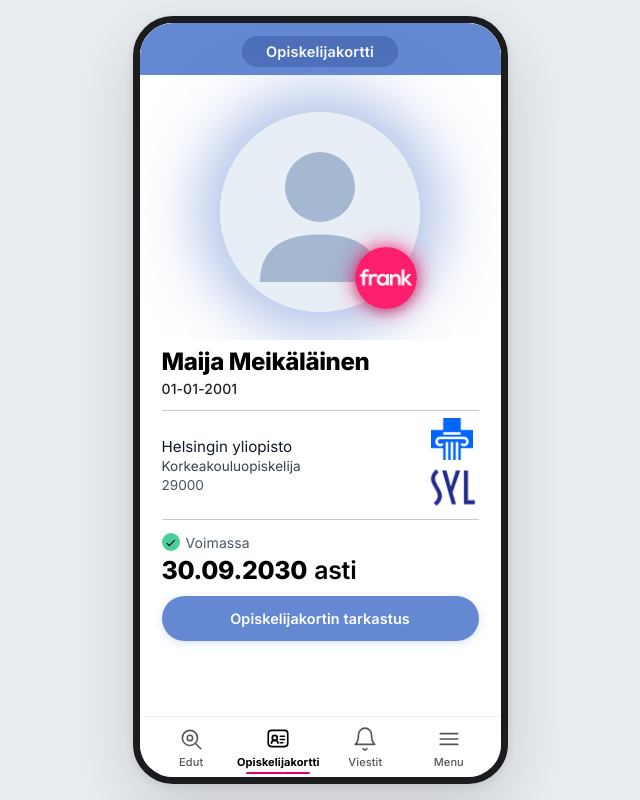
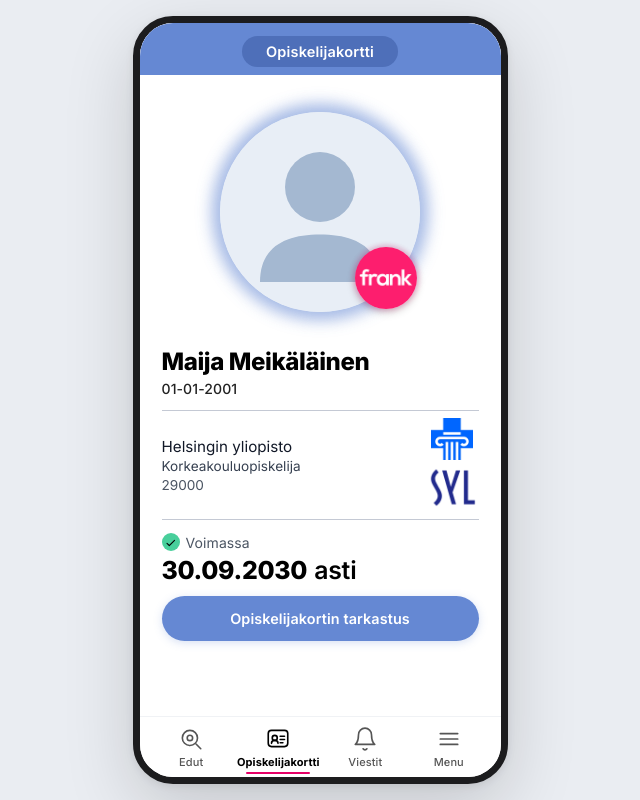
Before and after one commit to vuorelanvenski-lab/frank, a React (Vite) app: page / in a window 1280 px wide. Shown: the whole page, without its empty margins (320-960 px from the left). Built offline with nearby package versions, Linux system fonts and the light colour scheme.

Commit message:
Make glows lighter and more translucent without thick color

```diff
--- a/src/App.css
+++ b/src/App.css
@@ -91,13 +91,14 @@
   justify-content: center;
 }
 
-/* Profile Picture: Original size with 5% increased blue glow */
+/* Profile Picture: Translucent blue halo glow with clean fade-out */
 .avatar-circle {
   position: relative;
   width: clamp(188px, 25vh, 218px);
   height: clamp(188px, 25vh, 218px);
   border-radius: 50%;
-  box-shadow: 0 0 60px 22px rgba(101, 136, 211, 0.50);
+  box-shadow: 0 0 14px 8px rgba(101, 136, 211, 0.48),
+              0 0 22px 4px rgba(101, 136, 211, 0.22);
   display: flex;
   align-items: center;
   justify-content: center;
@@ -127,7 +128,7 @@
   display: block;
 }
 
-/* Pure diffuse pulsing glow behind Frank badge */
+/* Translucent pulsing pink glow behind Frank badge */
 .frank-badge-glow {
   position: absolute;
   bottom: 3px;
@@ -137,19 +138,19 @@
   border-radius: 50%;
   pointer-events: none;
   z-index: 1;
-  animation: frankPureGlowPulse 1s ease-in-out infinite;
+  animation: frankPureGlowPulse 1.1s ease-in-out infinite;
 }
 
 @keyframes frankPureGlowPulse {
   0% {
-    box-shadow: 0 0 6px 1px rgba(253, 30, 110, 0.2);
+    box-shadow: 0 0 5px 2px rgba(230, 0, 103, 0.22);
   }
   50% {
-    box-shadow: 0 0 14px 3px rgba(253, 30, 110, 0.5),
-                0 0 22px 6px rgba(253, 30, 110, 0.22);
+    box-shadow: 0 0 8px 4px rgba(230, 0, 103, 0.48),
+                0 0 14px 6px rgba(253, 30, 110, 0.22);
   }
   100% {
-    box-shadow: 0 0 6px 1px rgba(253, 30, 110, 0.2);
+    box-shadow: 0 0 5px 2px rgba(230, 0, 103, 0.22);
   }
 }
 
```
